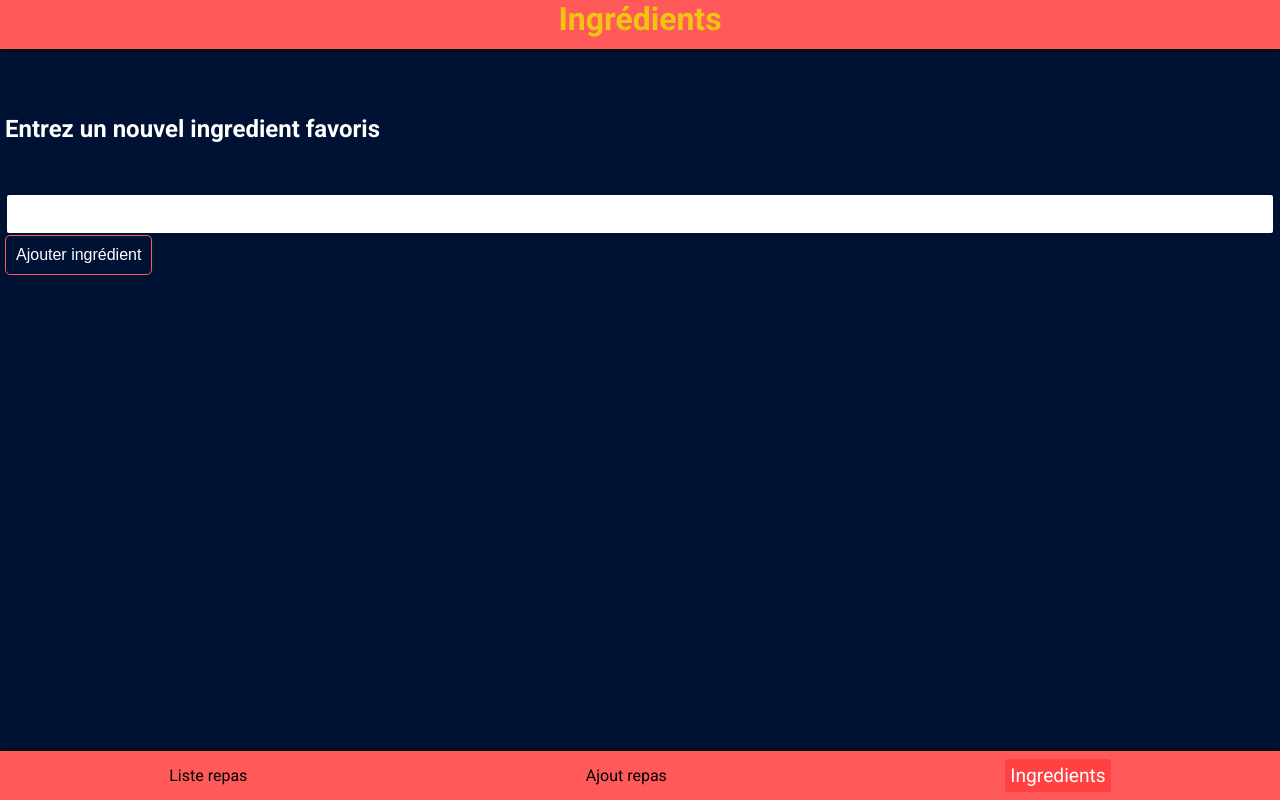
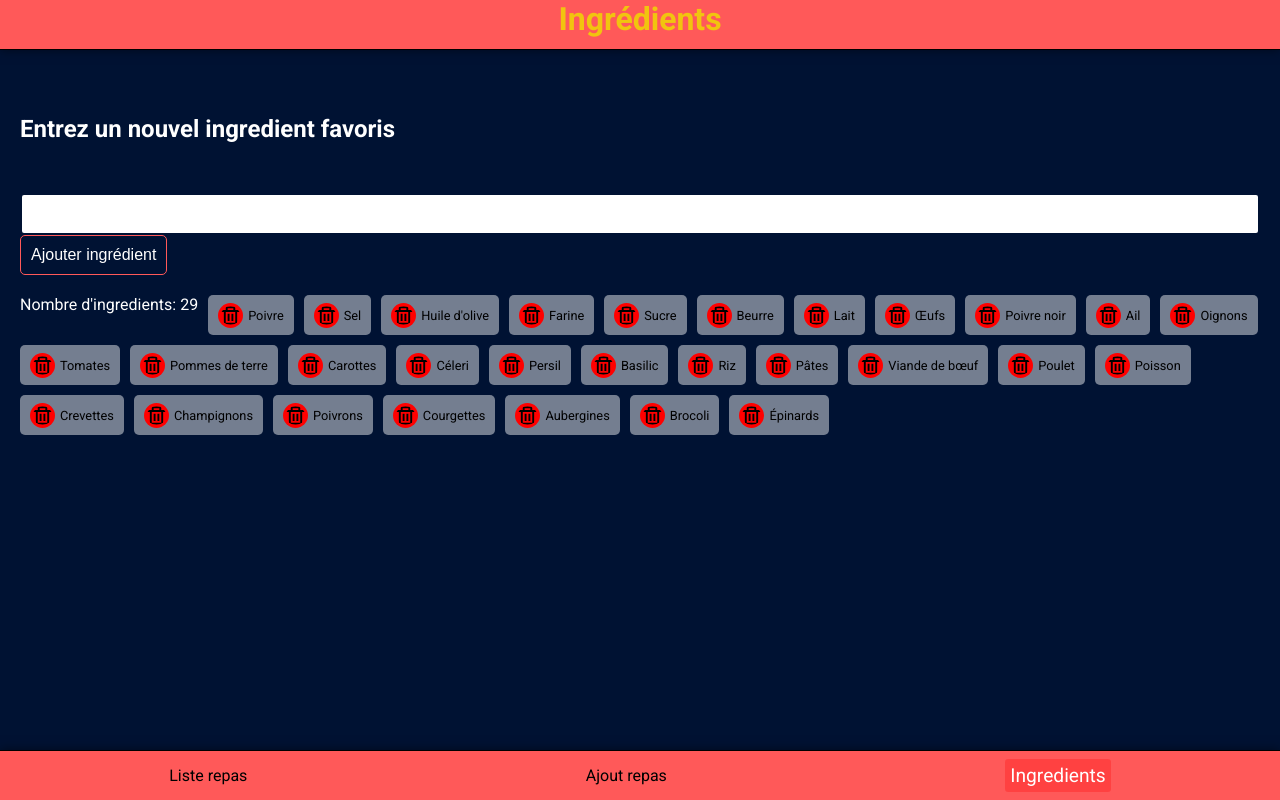
Before and after one commit to Coucodeur/keskonmange, a React (Vite) app: page /ingredients in a window 1280 px wide. Built offline with nearby package versions, Linux system fonts and the light colour scheme.

Commit message:
Adding base ingredient list // fixing some visual issues // enchance style

```diff
--- /dev/null
+++ b/src/data/base_ingredients/baseIngredients.jsx
@@ -0,0 +1,147 @@
+export const baseIngredients = [
+  {
+    id: 2,
+    name: 'Poivre',
+    addDate: 1720366800000,
+  },
+  {
+    id: 1,
+    name: 'Sel',
+    addDate: 1720366800000,
+  },
+  {
+    id: 4,
+    name: "Huile d'olive",
+    addDate: 1720366800000,
+  },
+  {
+    id: 5,
+    name: 'Farine',
+    addDate: 1720366800000,
+  },
+  {
+    id: 6,
+    name: 'Sucre',
+    addDate: 1720366800000,
+  },
+  {
+    id: 7,
+    name: 'Beurre',
+    addDate: 1720366800000,
+  },
+  {
+    id: 8,
+    name: 'Lait',
+    addDate: 1720366800000,
+  },
+  {
+    id: 9,
+    name: 'Œufs',
+    addDate: 1720366800000,
+  },
+  {
+    id: 10,
+    name: 'Poivre noir',
+    addDate: 1720366800000,
+  },
+  {
+    id: 11,
+    name: 'Ail',
+    addDate: 1720366800000,
+  },
+  {
+    id: 12,
+    name: 'Oignons',
+    addDate: 1720366800000,
+  },
+  {
+    id: 13,
+    name: 'Tomates',
+    addDate: 1720366800000,
+  },
+  {
+    id: 14,
+    name: 'Pommes de terre',
+    addDate: 1720366800000,
+  },
+  {
+    id: 15,
+    name: 'Carottes',
+    addDate: 1720366800000,
+  },
+  {
+    id: 16,
+    name: 'Céleri',
+    addDate: 1720366800000,
+  },
+  {
+    id: 17,
+    name: 'Persil',
+    addDate: 1720366800000,
+  },
+  {
+    id: 18,
+    name: 'Basilic',
+    addDate: 1720366800000,
+  },
+  {
+    id: 19,
+    name: 'Riz',
+    addDate: 1720366800000,
+  },
+  {
+    id: 20,
+    name: 'Pâtes',
+    addDate: 1720366800000,
+  },
+  {
+    id: 21,
+    name: 'Viande de bœuf',
+    addDate: 1720366800000,
+  },
+  {
+    id: 22,
+    name: 'Poulet',
+    addDate: 1720366800000,
+  },
+  {
+    id: 23,
+    name: 'Poisson',
+    addDate: 1720366800000,
+  },
+  {
+    id: 24,
+    name: 'Crevettes',
+    addDate: 1720366800000,
+  },
+  {
+    id: 25,
+    name: 'Champignons',
+    addDate: 1720366800000,
+  },
+  {
+    id: 26,
+    name: 'Poivrons',
+    addDate: 1720366800000,
+  },
+  {
+    id: 27,
+    name: 'Courgettes',
+    addDate: 1720366800000,
+  },
+  {
+    id: 28,
+    name: 'Aubergines',
+    addDate: 1720366800000,
+  },
+  {
+    id: 29,
+    name: 'Brocoli',
+    addDate: 1720366800000,
+  },
+  {
+    id: 30,
+    name: 'Épinards',
+    addDate: 1720366800000,
+  },
+];
--- a/src/pages/addingredient/Addingredient.jsx
+++ b/src/pages/addingredient/Addingredient.jsx
@@ -1,6 +1,7 @@
 import { useState, useEffect } from 'react';
 import Igrendient from '../../components/ingredient/Igrendient';
 import Header from '../../components/header/Header';
+import { baseIngredients } from '../../data/base_ingredients/baseIngredients';
 import './Addingredient.scss';
 
 const Addingredient = () => {
@@ -17,7 +18,18 @@ const Addingredient = () => {
     const ingredientsListStored = JSON.parse(
       localStorage.getItem('ingredients')
     );
-    if (ingredientsListStored) {
+    if (!ingredientsListStored || ingredientsListStored.length < 29) {
+      localStorage.setItem('ingredients', JSON.stringify(baseIngredients));
+      setIngredientsList(baseIngredients);
+      //get the bigger id
+      let biggerID = 0;
+      baseIngredients.forEach((ingredient) => {
+        if (ingredient.id > biggerID) {
+          biggerID = ingredient.id;
+        }
+      });
+      setBiggerID(biggerID);
+    } else if (ingredientsListStored) {
       setIngredientsList(ingredientsListStored);
       //get the bigger id
       let biggerID = 0;
@@ -27,8 +39,6 @@ const Addingredient = () => {
         }
       });
       setBiggerID(biggerID);
-    } else {
-      console.log('no ingredients');
     }
   };
 
@@ -78,6 +88,7 @@ const Addingredient = () => {
         </form>
         {/* ingredients list */}
         <div className="ingredient-container">
+          <p>Nombre d'ingredients: {ingredientsList.length}</p>
           {ingredientsList
             .sort((a, b) => b.addDate - a.addDate)
             .map((ingredient) => (
--- a/src/pages/mealdetail/Mealdetail.jsx
+++ b/src/pages/mealdetail/Mealdetail.jsx
@@ -96,6 +96,9 @@ const Mealdetail = () => {
     <>
       <Header title="Détail du repas" />
       <div className="meal-detail-page content">
+        <button className="cta" onClick={handleUpdateRecette}>
+          Mettre à jour et retourner au menu
+        </button>
         <div className="recap-container-detail-page">
           <h2 className="meal-name">{mealName}</h2>
           <p>Date de création : {formatedCreated}</p>
@@ -150,9 +153,6 @@ const Mealdetail = () => {
             onChange={(e) => setMealRecette(e.target.value)}
           ></textarea>
         </div>
-        <button className="cta" onClick={handleUpdateRecette}>
-          Mettre à jour et retourner au menu
-        </button>
       </div>
     </>
   );
--- a/src/pages/mealslist/meallist.scss
+++ b/src/pages/mealslist/meallist.scss
@@ -1,7 +1,7 @@
 .meal-list-container {
   display: grid;
-  gap: 10px;
-  grid-template-columns: repeat(auto-fill, minmax(160px, 1fr));
-  grid-template-rows: repeat(auto-fill, minmax(1fr, 1fr));
-  grid-auto-rows: minmax(1fr, auto);
+  grid-template-columns: repeat(auto-fill, minmax(200px, 1fr));
+  grid-template-rows: repeat(auto-fill, minmax(1fr, 450px));
+  grid-auto-rows: minmax(450px, 450px);
+  grid-gap: 15px;
 }
--- a/src/style/index.scss
+++ b/src/style/index.scss
@@ -23,7 +23,7 @@ body {
         color: $white;
         height: calc(100svh - (2 * $bar-height));
         width: 100vw;
-        padding: 15px 5px;
+        padding: 15px 20px;
         margin: $bar-height 0;
         overflow-y: auto;
         scroll-behavior: smooth;
```
